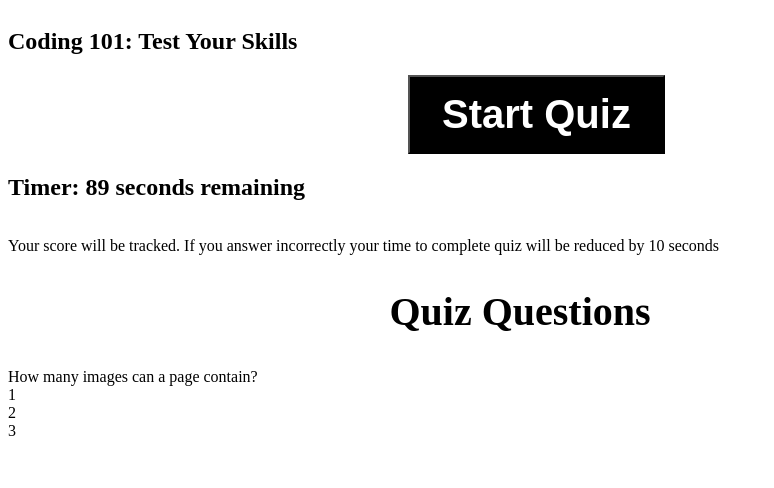
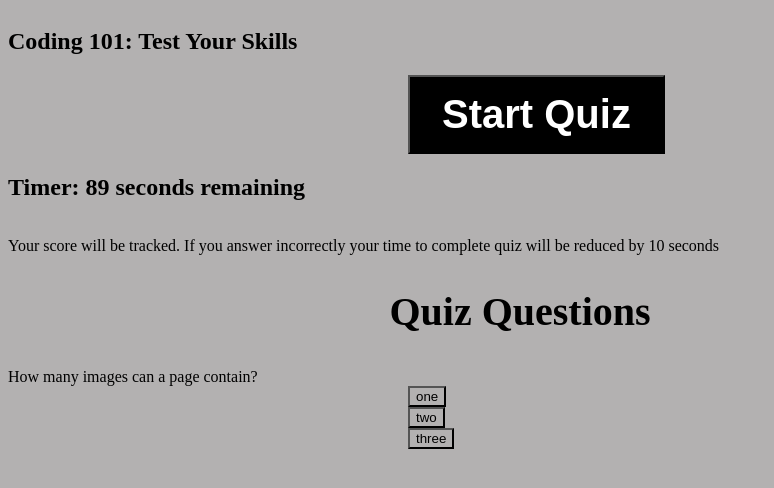
Before and after one commit to rocketorangemen/Code-Quiz, a plain HTML site: page index.html in a window 1280 px wide. Both pictures are taken after a click on the button "Start Quiz". Shown: the whole page, without its empty margins (0-774 px from the left). Drawn offline with Linux system fonts and the light colour scheme.

Commit message:
file changes

```diff
--- a/assets/style.css
+++ b/assets/style.css
@@ -28,7 +28,9 @@ header button {
     display: inline-block;
     margin: 0 400px;
 }
-
+* {
+    background-color: rgb(179, 177, 177);
+}
 header button:hover {
     background-color: red;
     color: black;
--- a/index.html
+++ b/index.html
@@ -22,9 +22,9 @@
             <h2 class="question-title">Quiz Questions</h2>
             <div class="radio">
             <div id="questionTitle"></div>
-            <div id="questionChoices1"></div>
-            <div id="questionChoices2"></div>
-            <div id="questionChoices3"></div>
+            <button id="questionChoices1"></button>
+            <button id="questionChoices2"></button>
+            <button id="questionChoices3"></button>
             </div>
         </section>
 
--- a/js/script.js
+++ b/js/script.js
@@ -8,36 +8,31 @@ var questionChoices3 = document.getElementById("questionChoices3");
 var questions = [
   {
     title: "How many images can a page contain?",
-    choices: [1,2,3],
+    choices: ["one","two","three"],
+    answer: "one"
+  },
+    {
+    title: "How many images can a page contain?",
+    choices: [11,22,33],
+    answer: 11
+  },
+    {
+    title: "How many images can a page contain?",
+    choices: [111,222,333],
     answer: 1
   },
     {
     title: "How many images can a page contain?",
-    choices: [1,2,3],
+    choices: ["run","walk","jog"],
     answer: 1
   },
-    {
-    title: "How many images can a page contain?",
-    choices: [1,2,3],
-    answer: 1
-  },
-    {
-    title: "How many images can a page contain?",
-    choices: [1,2,3],
-    answer: 1
-  },
-]
+];
 
 
 function startQuiz() {
 
-questionTitle.textContent = questions[0].title;
-questionChoices1.textContent = questions[0].choices[0];
-questionChoices2.textContent = questions[0].choices[1];
-questionChoices3.textContent = questions[0].choices[2];
-
    interval = setInterval(timer, 1000);
-
+  quizQuestions();
 }
 
 function timer (){
@@ -54,3 +49,14 @@ function timer (){
   timeLeft--;
 
 };
+
+function quizQuestions() {
+  var i;
+  for (i = 0; i >= questions.length; i++) {}
+
+questionTitle.textContent = questions[0].title;
+questionChoices1.textContent = questions[i].choices[0];
+questionChoices2.textContent = questions[i].choices[1];
+questionChoices3.textContent = questions[i].choices[2];
+
+}
```
